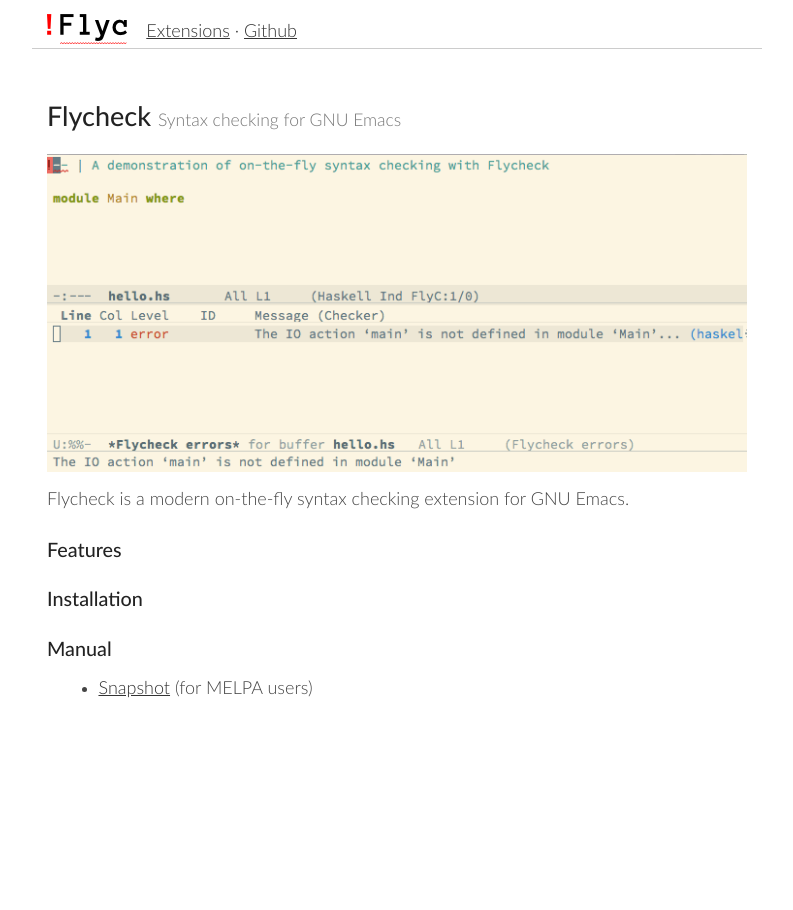
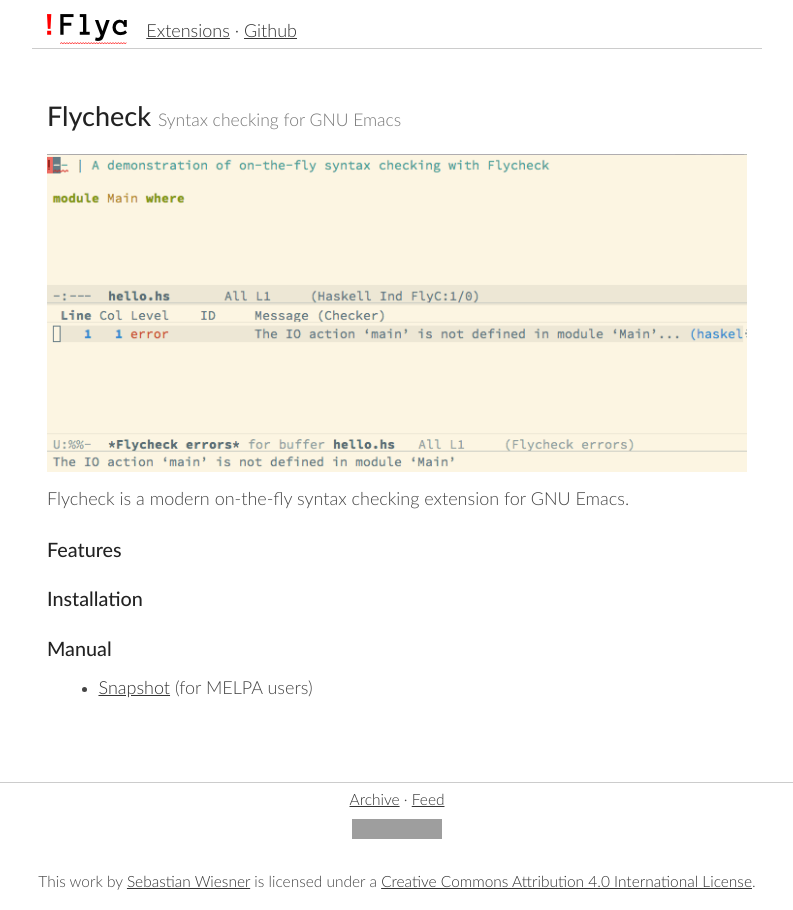
Before and after one commit to cmarqu/flycheck.github.io, a Jekyll site: the page built from index.md, in a window 1280 px wide. Shown: the whole page, without its empty margins (243-1036 px from the left). Built offline with Jekyll 4.4.1, drawn with Linux system fonts in a browser that asks for light colours; grey boxes are pictures that could not be loaded.

Commit message:
Add footer to site

```diff
--- a/_layouts/default.html
+++ b/_layouts/default.html
@@ -32,9 +32,28 @@
       </div>
     </div>
     <div class="container">
-      <div id="content">
-        {{ content }}
-      </div>
+      {{ content }}
     </div>
+    <footer class="page-footer">
+      <p>
+        <a href="/archive.html">Archive</a> · <a href="/feed.atom">Feed</a>
+      </p>
+      <p>
+          <a rel="license"
+             href="http://creativecommons.org/licenses/by/4.0/">
+            <img alt="Creative
+                      Commons License" style="border-width:0"
+                 src="https://i.creativecommons.org/l/by/4.0/88x31.png"
+                 />
+          </a><br />
+
+          This work by <a xmlns:cc="http://creativecommons.org/ns#"
+          href="http://www.lunaryorn.com" property="cc:attributionName"
+          rel="cc:attributionURL">Sebastian Wiesner</a> is licensed under
+          a <a rel="license"
+          href="http://creativecommons.org/licenses/by/4.0/">Creative Commons
+          Attribution 4.0 International License</a>.
+        </p>
+    </footer>
   </body>
 </html>
--- a/css/flycheck.css
+++ b/css/flycheck.css
@@ -185,6 +185,19 @@
     content: ""
 }
 
+.page-footer {                  /* Footer */
+    border-top: 1px solid #CCC;
+    margin-top: 5rem;
+    padding: 0.5rem;
+    font-size: 0.86em;
+}
+
+.page-footer p {
+    text-indent: 0;
+    text-align: center;
+    margin-bottom: 0.5em;
+}
+
 /* Texinfo navigation headers */
 .header {
     margin-top: 2rem;
```
